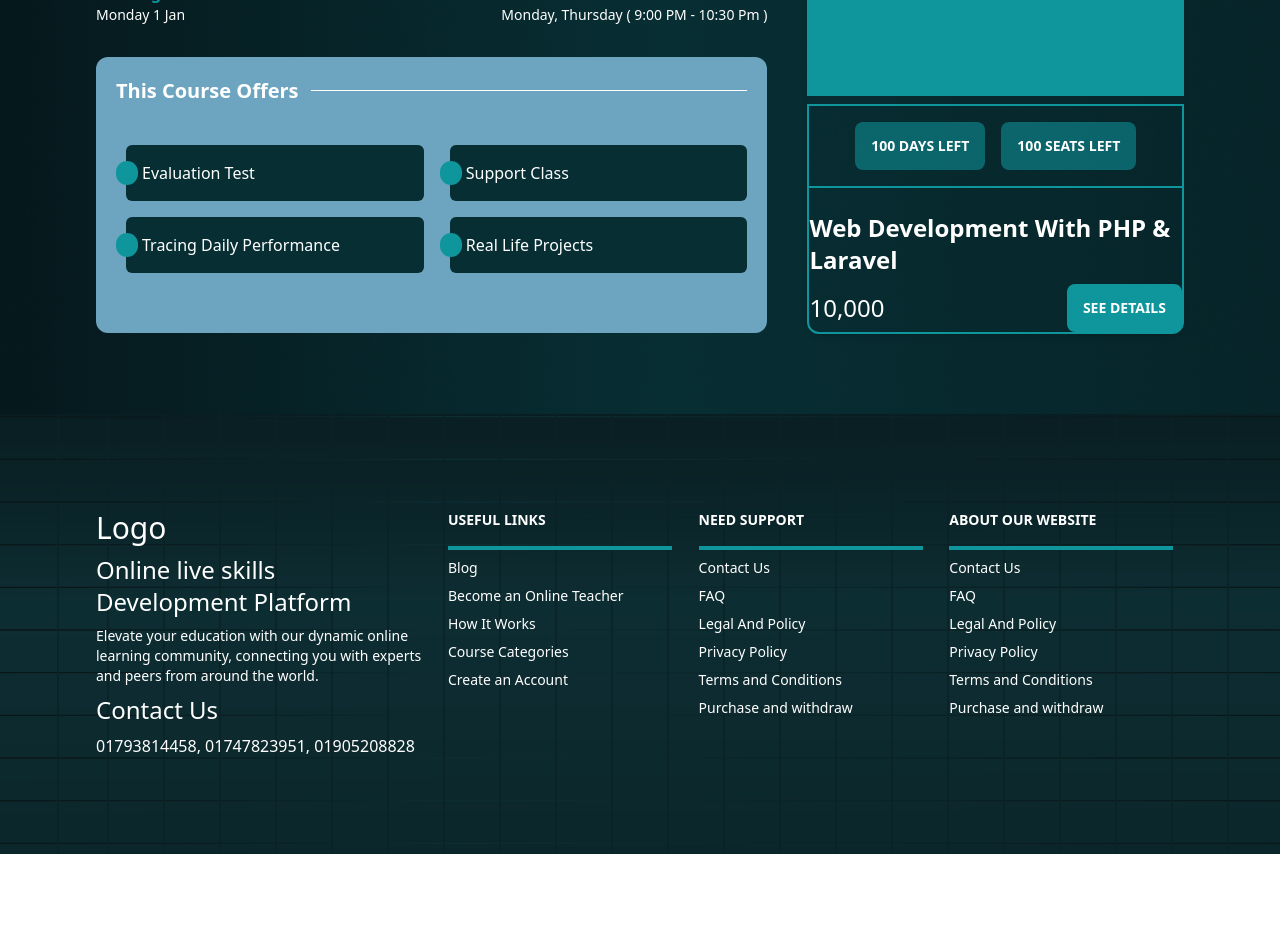
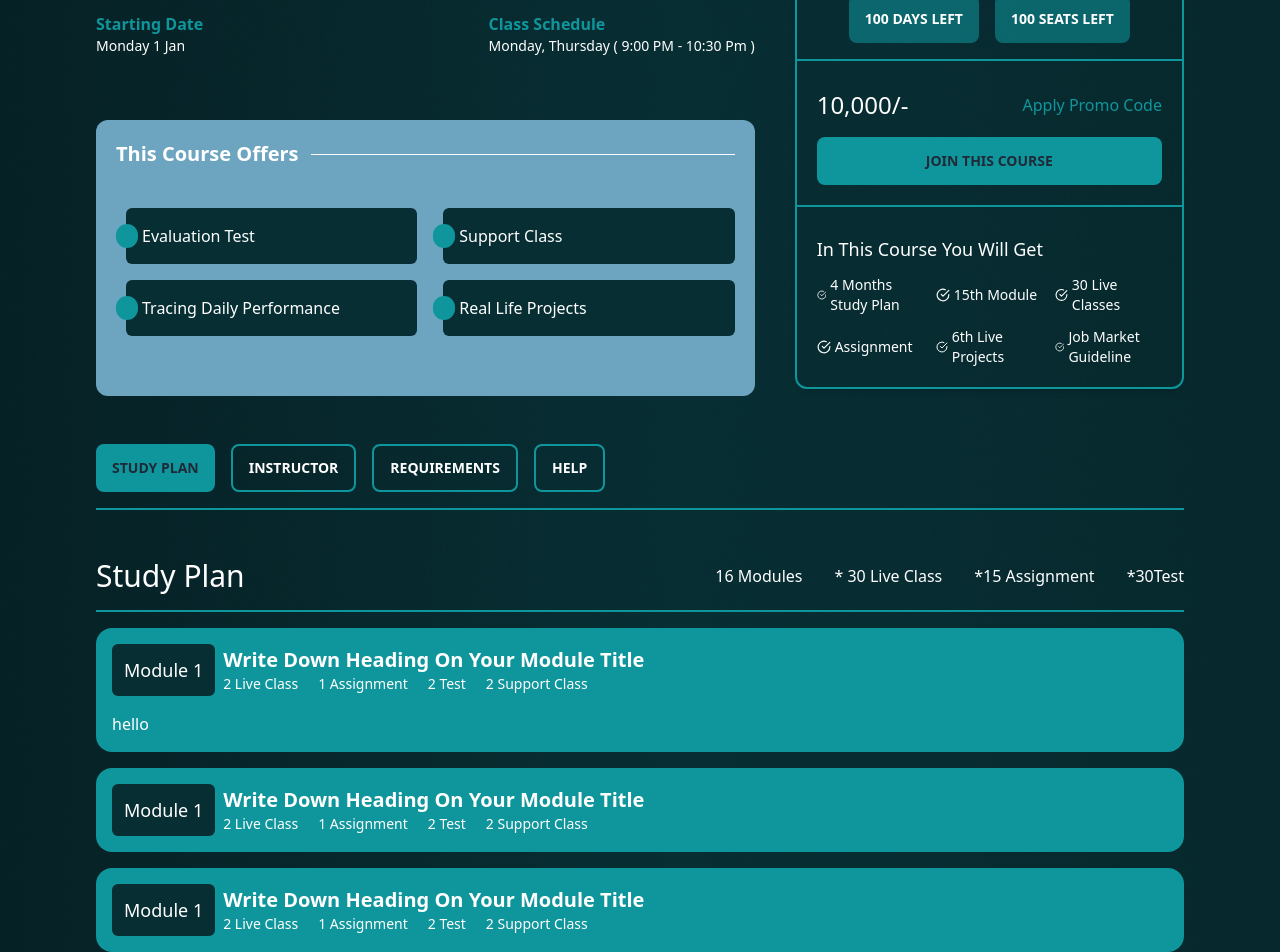
Before and after one commit to Zannatul-Fahmida/online-learning, a Next.js app: page /course/1 in a window 1280 px wide. Shown: the part 360-1312 px from the top of the page. Before the commit the page ends 1214 px from the top, so only its background shows below. Built offline with nearby package versions, Linux system fonts and the light colour scheme.

Commit message:
course details page updated

```diff
--- a/components/Course/CourseBanner.jsx
+++ b/components/Course/CourseBanner.jsx
@@ -1,19 +1,29 @@
 import Image from "next/image";
+import courseImg from "../../public/Rectangle 117.png";
+import { useState } from "react";
+import { FiCheckCircle } from "react-icons/fi";
 import styles from "../../styles/Course.module.css";
-import courseImg from "../../public/card.png";
 
 export default function CourseBanner() {
+  const [promoCode, setPromoCode] = useState(false);
+
+  const handlePromo = () => {
+    setPromoCode(true);
+  };
+  const closePromo = () => {
+    setPromoCode(false);
+  };
   return (
     <div className="flex flex-col md:flex-row items-center gap-10 text-white">
       <div>
-        <h1 className="text-4xl font-bold mb-8">
+        <h1 className="text-5xl font-bold mb-10">
           Web Development with PHP & Laravel
         </h1>
-        <p className="text-base mb-8">
+        <p className="text-base mb-10">
           It is a long established fact that a reader will be distracted by the
           readable content of a page when looking at its layout.
         </p>
-        <div className="flex flex-col md:flex-row justify-between mb-8">
+        <div className="flex flex-col md:flex-row justify-between mb-16">
           <div className="mb-3 md:mb-0">
             <p style={{ color: "#0F969C" }} className="font-semibold">
               Starting Date
@@ -28,11 +38,11 @@ export default function CourseBanner() {
           </div>
         </div>
         <div style={{ backgroundColor: "#6DA5C0" }} className="rounded-xl p-5">
-          <div class="relative flex items-center">
-            <span class="flex-shrink text-xl text-white font-bold mr-3">
+          <div className="relative flex items-center">
+            <span className="flex-shrink text-xl text-white font-bold mr-3">
               This Course Offers
             </span>
-            <div class="flex-grow border-t border-white"></div>
+            <div className="flex-grow border-t border-white"></div>
           </div>
           <div className="grid md:grid-cols-2 gap-4 my-10">
             <div className="relative flex items-center">
@@ -100,17 +110,74 @@ export default function CourseBanner() {
                 100 Seats Left
               </button>
             </div>
-            <h2 className="card-title text-start text-2xl mt-4">
-              Web Development With PHP & Laravel
-            </h2>
-            <div className="card-actions justify-between items-center">
-              <h3 className="text-2xl">10,000</h3>
+            <div style={{ borderBottom: "2px #0F969C solid" }} className="p-5">
+              <div className="card-actions justify-between items-center mb-4">
+                <h3 className="text-2xl">10,000/-</h3>
+                <button
+                  style={{ color: "#0F969C" }}
+                  className="border-0 text-white"
+                  onClick={() => handlePromo()}
+                >
+                  Apply Promo Code
+                </button>
+              </div>
+              {promoCode && (
+                <div className="flex items-center w-full gap-5 my-4">
+                  <button
+                    onClick={() => closePromo()}
+                    style={{ backgroundColor: "#0F969C" }}
+                    className="btn border-0 text-white"
+                  >
+                    X
+                  </button>
+                  <input
+                    type="text"
+                    placeholder="Enter Your Promo Code"
+                    className={`${styles.tealBg} ${styles.btnBorder} input w-full`}
+                  />
+                  <button
+                    style={{ backgroundColor: "#0F969C" }}
+                    className="btn border-0 text-white"
+                  >
+                    Apply Now
+                  </button>
+                </div>
+              )}
               <button
                 style={{ backgroundColor: "#0F969C" }}
-                className="btn border-0 text-white"
+                className="btn border-0 w-full"
               >
-                See Details
+                JOIN THIS COURSE
               </button>
+            </div>
+            <div className="p-5">
+              <p className="text-lg mb-3">In This Course You Will Get</p>
+              <div className="grid grid-cols-3 gap-3">
+                <div className="flex items-center gap-1">
+                  <FiCheckCircle className="text-sm" />
+                  <p className="text-sm">4 Months Study Plan</p>
+                </div>
+                <div className="flex items-center gap-1">
+                  <FiCheckCircle className="text-sm" />
+                  <p className="text-sm">15th Module</p>
+                </div>
+                <div className="flex items-center gap-1">
+                  <FiCheckCircle className="text-sm" />
+                  <p className="text-sm">30 Live Classes</p>
+                </div>
+                <div className="flex items-center gap-1">
+                  <FiCheckCircle className="text-sm" />
+                  <p className="text-sm">Assignment</p>
+                </div>
+                <div className="flex items-center gap-1">
+                  <FiCheckCircle className="text-sm" />
+                  <p className="text-sm">6th Live Projects</p>
+                </div>
+                <div className="flex items-center gap-1">
+                  <FiCheckCircle className="text-sm" />
+                  <p className="text-sm">Job Market Guideline</p>
+                </div>
+              </div>
             </div>
           </div>
         </div>
--- /dev/null
+++ b/components/Course/Help.jsx
@@ -0,0 +1,5 @@
+export default function Help(){
+    return (
+        <div></div>
+    )
+}
--- /dev/null
+++ b/components/Course/Instructor.jsx
@@ -0,0 +1,7 @@
+export default function Instructor(){
+    return (
+        <div style={{backgroundColor: '#6DA5C0'}} className="text-white rounded-md p-8">
+        <h2 className="text-2xl font-bold">This Course Instructor</h2>
+        </div>
+    )
+}
--- /dev/null
+++ b/components/Course/Requirements.jsx
@@ -0,0 +1,5 @@
+export default function Requirements(){
+    return (
+        <div></div>
+    )
+}
--- /dev/null
+++ b/components/Course/StudyCollapse.jsx
@@ -0,0 +1,62 @@
+import styles from "../../styles/Course.module.css";
+
+export default function StudyCollapse() {
+  return (
+    <div>
+      <div className={`${styles.skyBg} collapse bg-base-200 mb-4`}>
+        <input type="radio" name="my-accordion-1" checked="checked" />
+        <div className="collapse-title flex items-center gap-2 text-xl font-medium">
+          <p className={`${styles.tealBg} text-lg p-3 rounded-md`}>Module 1</p>
+          <div className="flex flex-col">
+            <h3 className="font-bold">Write Down Heading On Your Module Title</h3>
+            <div className="flex text-sm gap-5">
+              <p>2 Live Class</p>
+              <p>1 Assignment</p>
+              <p>2 Test</p>
+              <p>2 Support Class</p>
+            </div>
+          </div>
+        </div>
+        <div className="collapse-content">
+          <p>hello</p>
+        </div>
+      </div>
+      <div className={`${styles.skyBg} collapse bg-base-200 mb-4`}>
+        <input type="radio" name="my-accordion-1" />
+        <div className="collapse-title flex items-center gap-2 text-xl font-medium">
+          <p className={`${styles.tealBg} text-lg p-3 rounded-md`}>Module 1</p>
+          <div className="flex flex-col">
+            <h3 className="font-bold">Write Down Heading On Your Module Title</h3>
+            <div className="flex text-sm gap-5">
+              <p>2 Live Class</p>
+              <p>1 Assignment</p>
+              <p>2 Test</p>
+              <p>2 Support Class</p>
+            </div>
+          </div>
+        </div>
+        <div className="collapse-content">
+          <p>hello</p>
+        </div>
+      </div>
+      <div className={`${styles.skyBg} collapse bg-base-200 mb-4`}>
+        <input type="radio" name="my-accordion-1" />
+        <div className="collapse-title flex items-center gap-2 text-xl font-medium">
+          <p className={`${styles.tealBg} text-lg p-3 rounded-md`}>Module 1</p>
+          <div className="flex flex-col">
+            <h3 className="font-bold">Write Down Heading On Your Module Title</h3>
+            <div className="flex text-sm gap-5">
+              <p>2 Live Class</p>
+              <p>1 Assignment</p>
+              <p>2 Test</p>
+              <p>2 Support Class</p>
+            </div>
+          </div>
+        </div>
+        <div className="collapse-content">
+          <p>hello</p>
+        </div>
+      </div>
+    </div>
+  );
+}
--- /dev/null
+++ b/components/Course/StudyPlan.jsx
@@ -0,0 +1,21 @@
+import StudyCollapse from "./StudyCollapse";
+
+export default function StudyPlan() {
+  return (
+    <div className="text-white my-12">
+      <div
+        style={{ borderBottom: "2px #0F969C solid" }}
+        className="flex flex-col md:flex-row justify-between items-center pb-4 mb-4"
+      >
+        <h2 className="text-3xl">Study Plan</h2>
+        <div className="flex gap-8">
+          <p>16 Modules</p>
+          <p>* 30 Live Class</p>
+          <p>*15 Assignment</p>
+          <p>*30Test</p>
+        </div>
+      </div>
+      <StudyCollapse />
+    </div>
+  );
+}
--- a/pages/course/[courseId]/index.jsx
+++ b/pages/course/[courseId]/index.jsx
@@ -1,14 +1,102 @@
+import { useRef, useState } from "react";
 import CourseBanner from "../../../components/Course/CourseBanner";
 import Footer from "../../../components/Shared/Footer";
 import Navbar from "../../../components/Shared/Navbar";
-import styles from '../../../styles/Course.module.css';
+import styles from "../../../styles/Course.module.css";
+import StudyPlan from "../../../components/Course/StudyPlan";
+import Instructor from "../../../components/Course/Instructor";
+import Requirements from "../../../components/Course/Requirements";
+import Help from "../../../components/Course/Help";
 
 export default function CourseDetails() {
+  const studyRef = useRef();
+  const instructorRef = useRef();
+  const requirementsRef = useRef();
+  const helpRef = useRef();
+  const [details, setDetails] = useState("study");
+
+  const handleDetails = (dt) => {
+    setDetails(dt);
+    switch (dt) {
+      case "study":
+        studyRef.current.scrollIntoView({ behavior: "smooth" });
+        break;
+      case "instructor":
+        instructorRef.current.scrollIntoView({ behavior: "smooth" });
+        break;
+      case "requirements":
+        requirementsRef.current.scrollIntoView({ behavior: "smooth" });
+        break;
+      case "help":
+        helpRef.current.scrollIntoView({ behavior: "smooth" });
+        break;
+      default:
+        break;
+    }
+  };
+
   return (
     <div>
       <Navbar />
       <div className={`${styles.courseBg} px-12 md:px-24 py-20`}>
         <CourseBanner />
+        <div
+          style={{ borderBottom: "2px #0F969C solid" }}
+          className="flex flex-col md:flex-row md:items-center gap-4 mt-12 pb-4"
+        >
+          <button
+            className={
+              details === "study"
+                ? `${styles.skyBg} btn border-0`
+                : `${styles.btnBorder} btn text-white bg-transparent`
+            }
+            onClick={() => handleDetails("study")}
+          >
+            Study Plan
+          </button>
+          <button
+            className={
+              details === "instructor"
+                ? `${styles.skyBg} btn border-0`
+                : `${styles.btnBorder} btn text-white bg-transparent`
+            }
+            onClick={() => handleDetails("instructor")}
+          >
+            Instructor
+          </button>
+          <button
+            className={
+              details === "requirements"
+                ? `${styles.skyBg} btn border-0`
+                : `${styles.btnBorder} btn text-white bg-transparent`
+            }
+            onClick={() => handleDetails("requirements")}
+          >
+            Requirements
+          </button>
+          <button
+            className={
+              details === "help"
+                ? `${styles.skyBg} btn border-0`
+                : `${styles.btnBorder} btn text-white bg-transparent`
+            }
+            onClick={() => handleDetails("help")}
+          >
+            Help
+          </button>
+        </div>
+        <div ref={studyRef}>
+          <StudyPlan />
+        </div>
+        <div ref={instructorRef}>
+          <Instructor />
+        </div>
+        <div ref={requirementsRef}>
+          <Requirements />
+        </div>
+        <div ref={helpRef}>
+          <Help />
+        </div>
       </div>
       <Footer />
     </div>
--- a/styles/Course.module.css
+++ b/styles/Course.module.css
@@ -7,3 +7,9 @@
 .tealBg{
     background-color: #072E33;
 }
+.btnBorder{
+    border: 2px solid #0F969C;
+}
+.skyBg{
+    background-color: #0F969C;
+}
```
Also changed, not shown: public/Rectangle 117.png (added), public/instructor.png (added).
